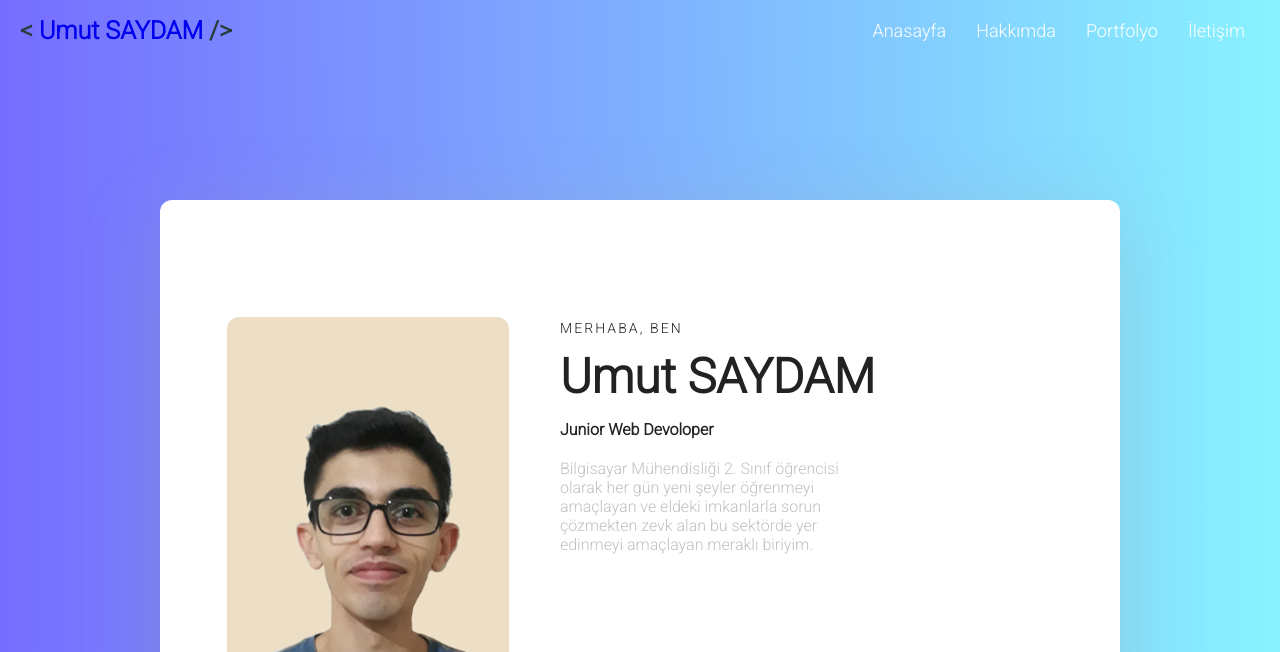
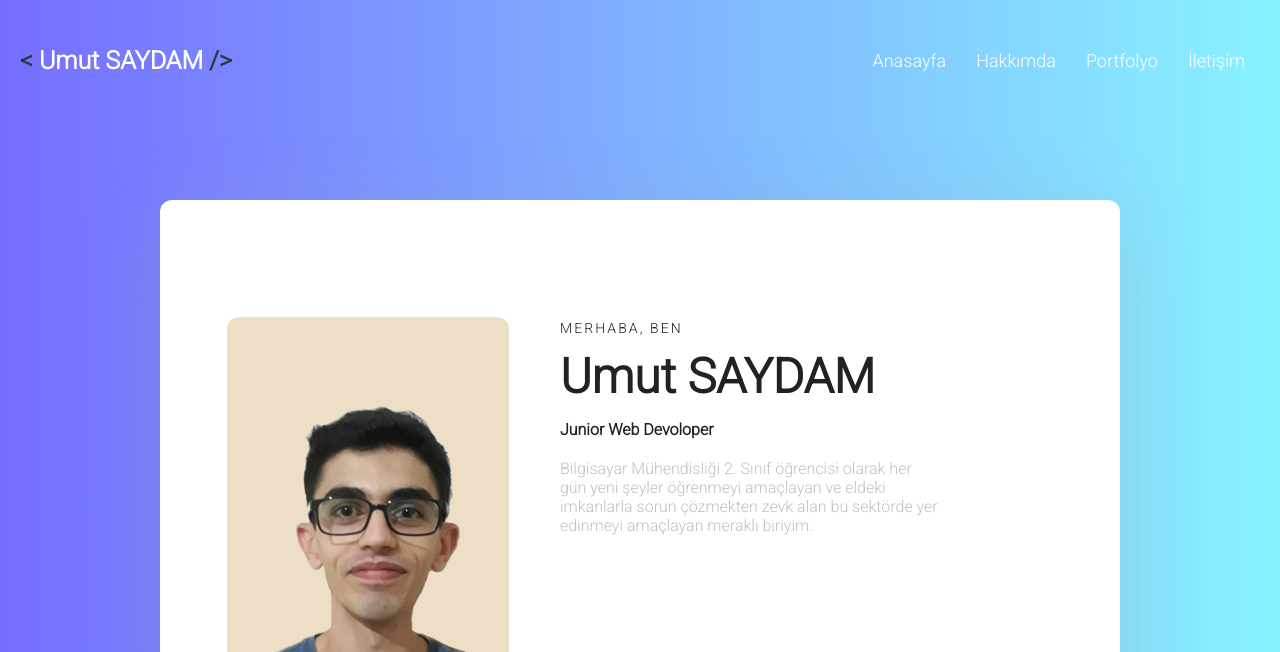
Before and after one commit to umutsaydam/portfolio, a plain HTML site: page index.html in a window 1280 px wide. Shown: the top 652 px of the page. Drawn offline with Linux system fonts and the light colour scheme.

Commit message:
Update style.css

```diff
--- a/style.css
+++ b/style.css
@@ -10,6 +10,7 @@
 }
 html,body{
     height: 100%;
+    scroll-behavior: smooth;
 }
 .col-1  {width: 8.33%;	}
 .col-2  {width: 16.66%;	}
@@ -24,15 +25,17 @@ html,body{
 .col-11 {width: 91.66%;	}
 .col-12 {width: 100%;	}
 
-/* 120 70 navbar height*/
 .header{
-    height: 120px;
     position: fixed;
     z-index: 99;
     background-image: -webkit-linear-gradient(0deg,#766dff 0%,#88f3ff 100%);
     display: flex;
     align-items: center;
     justify-content: center;
+}
+
+.logo a{
+    color: #fff;
 }
 
 .logo #shape1, #shape2{
@@ -144,7 +147,7 @@ html,body{
 
     .logo{
         color: #fff;
-        cursor: default;
+        cursor: pointer;
         font-size: 12px;
     }
 
@@ -928,7 +931,7 @@ html,body{
 
     .logo{
         color: #fff;
-        cursor: default;
+        cursor: pointer;
         font-size: 17px;
     }
 
@@ -1187,12 +1190,12 @@ html,body{
 
 .header{
     padding: 0 20px;
-    height: 60px;
+    height: 120px;
 }
 
 .logo{
     color: #fff;
-    cursor: default;
+    cursor: pointer;
     font-size: 25px;
 }
 
@@ -1242,7 +1245,7 @@ html,body{
     font-family: "Roboto",sans-serif;
     color: #7777;
     margin-bottom: 40px;
-    width: 300px;
+    padding: 0 180px 0 0;
 }
 
 .info{
```
Lines whose indentation alone changed are shown as unchanged.
